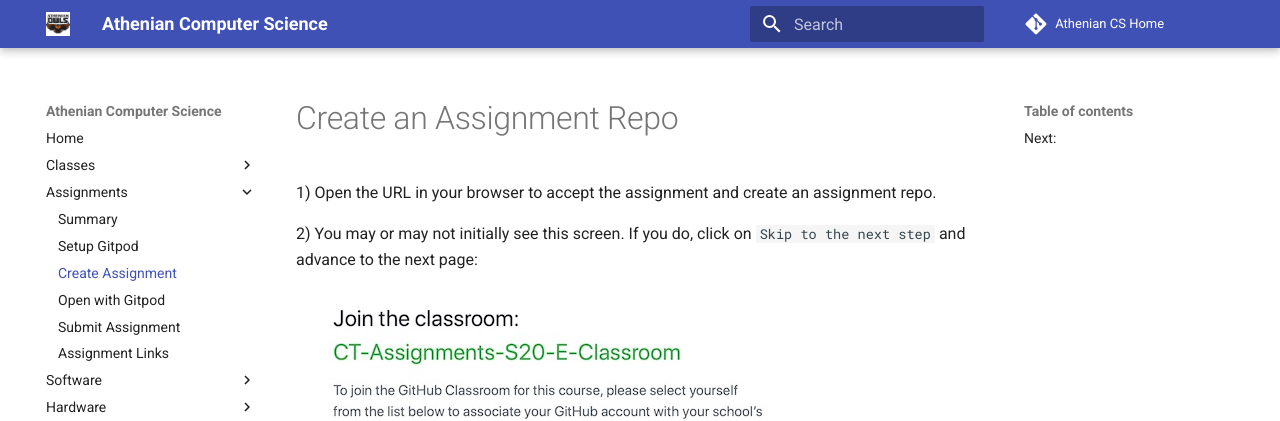
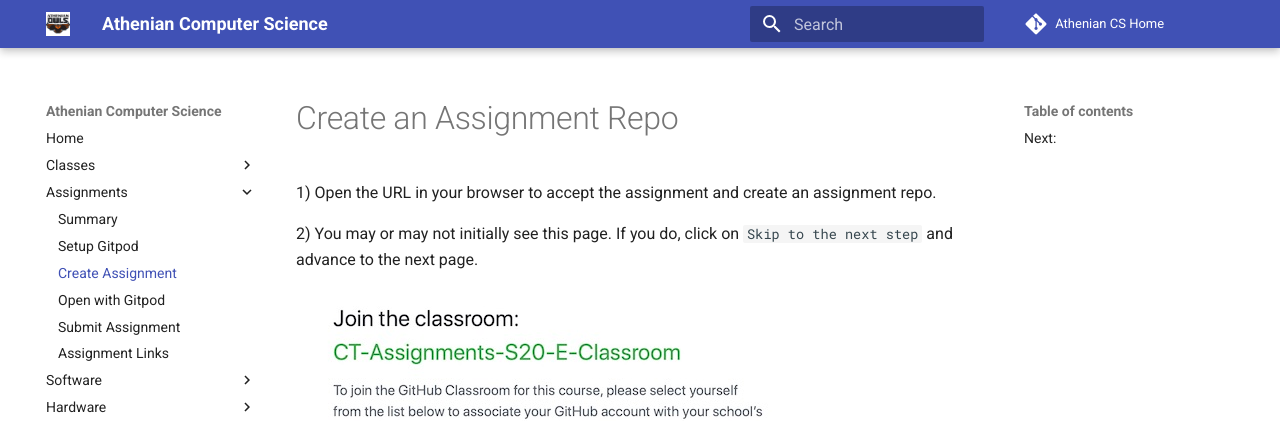
Before and after one commit to athenian-computational-thinking/athenian-cs-mkdocs, an MkDocs documentation site: the page built from docs/assignments/create-assignment.md, in a window 1280 px wide and 900 px high. Shown: the top 421 px of the window. Built offline with MkDocs 1.6.1 and Material for MkDocs 9.7.7, drawn with Linux system fonts in a browser that asks for light colours; comment, search, counter and statistics services are not loaded.

Commit message:
Update docs

```diff
--- a/docs/assignments/create-assignment.md
+++ b/docs/assignments/create-assignment.md
@@ -2,8 +2,8 @@
 
 1) Open the URL in your browser to accept the assignment and create an assignment repo.
 
-2) You may or may not initially see this screen. If you do, click on `Skip to the next step` and
-advance to the next page:
+2) You may or may not initially see this page. If you do, click on `Skip to the next step` and
+advance to the next page.
 <br/><br/>![alt text](../images/select-student.jpg "Select student")<br/><br/>
 
 3) The initial assignment will require you to authorize GitHub Classroom (this will be a one-time process).
```
Also changed, not shown: docs/images/dashdashdash.jpg, docs/images/plus.jpg, docs/images/test-failure.jpg, docs/images/test-success.jpg.
